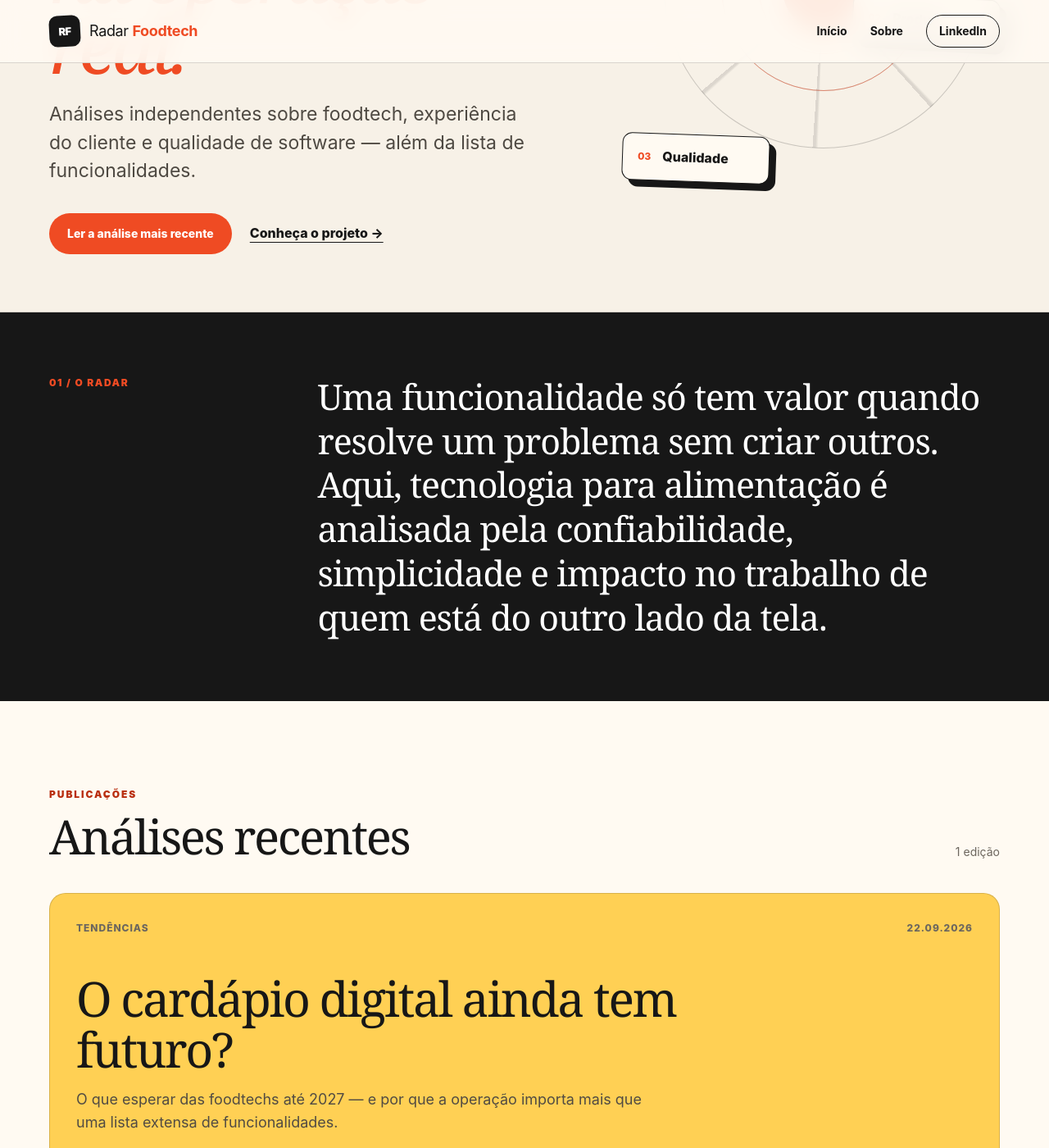
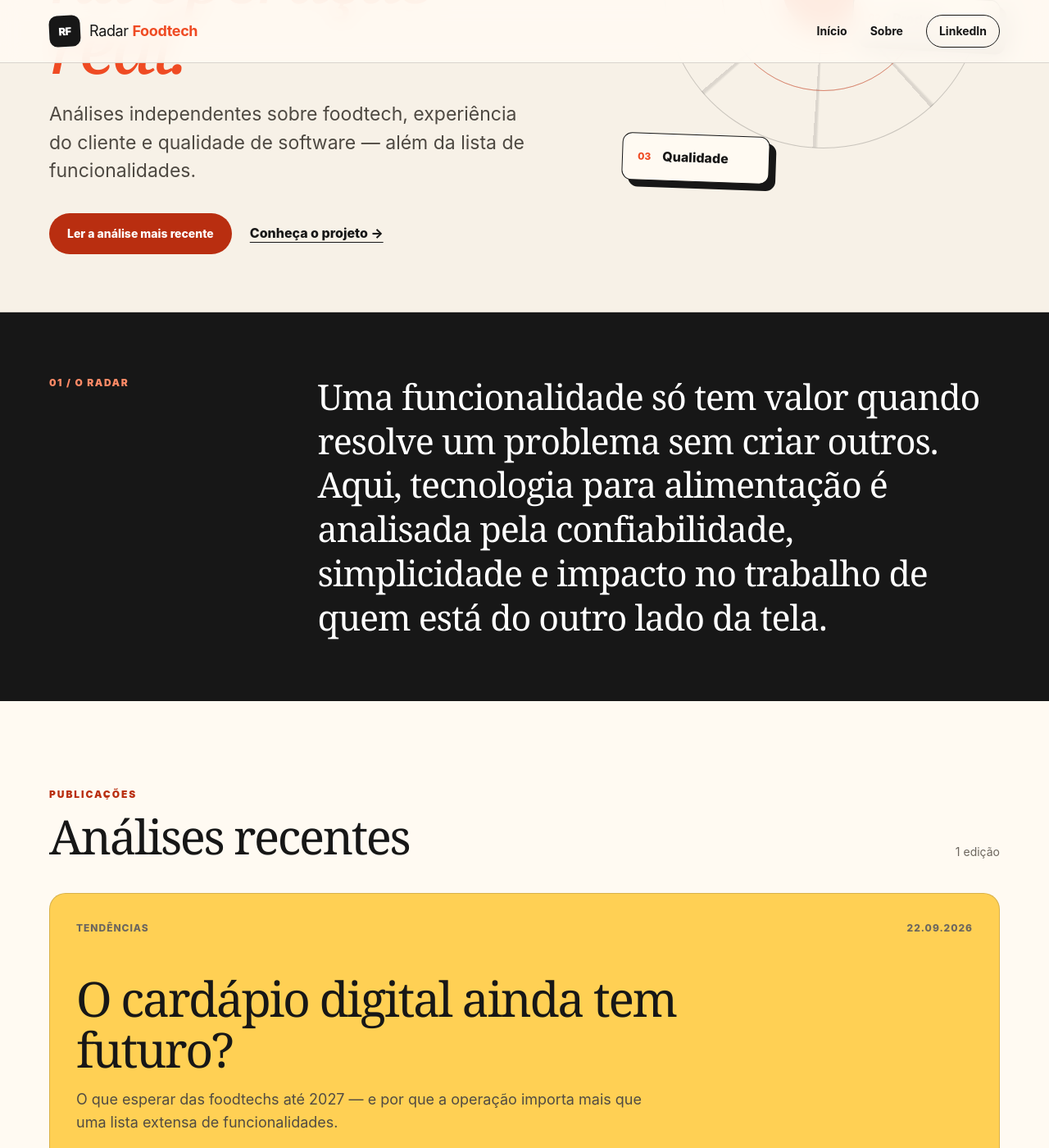
Before and after one commit to inforf/radar-foodtech, a Jekyll site: the page built from index.html, in a window 1280 px wide and 1400 px high, scrolled down 434 px. Shown: the whole window at 82% size. Built offline with Jekyll 4.4.1, drawn with Linux system fonts in a browser that asks for light colours.

Commit message:
Melhora contraste dos botões e foco por teclado

```diff
--- a/assets/css/style.css
+++ b/assets/css/style.css
@@ -22,6 +22,11 @@
   -webkit-font-smoothing: antialiased;
 }
 a { color: inherit; }
+a:focus-visible {
+  outline: 3px solid #2563eb;
+  outline-offset: 4px;
+  border-radius: 4px;
+}
 .container { width: min(calc(100% - 40px), var(--max)); margin-inline: auto; }
 .narrow { max-width: 790px; }
 .skip-link { position: fixed; left: 12px; top: -80px; z-index: 100; background: white; padding: 12px 16px; }
@@ -44,8 +49,9 @@
 .hero h1 em { color: var(--accent); font-weight: 500; }
 .hero-copy > p { max-width: 620px; margin: 0; color: #4e4942; font-size: clamp(18px, 2vw, 23px); line-height: 1.5; }
 .hero-actions, .inline-actions { margin-top: 34px; display: flex; align-items: center; flex-wrap: wrap; gap: 22px; }
-.button { display: inline-flex; align-items: center; justify-content: center; min-height: 50px; padding: 0 22px; border-radius: 999px; background: var(--accent); color: white; text-decoration: none; font-weight: 800; font-size: 14px; transition: transform .2s, background .2s; }
-.button:hover { transform: translateY(-2px); background: var(--accent-dark); }
+.button { display: inline-flex; align-items: center; justify-content: center; min-height: 50px; padding: 0 22px; border-radius: 999px; background: var(--accent-dark); color: white; text-decoration: none; font-weight: 800; font-size: 14px; transition: transform .2s, background .2s; }
+.button:hover { transform: translateY(-2px); background: #8f2108; }
+.button:focus-visible { outline-color: #2563eb; outline-offset: 4px; }
 .text-link { color: var(--ink); font-weight: 800; text-decoration-thickness: 1px; text-underline-offset: 5px; }
 
 .hero-visual { position: relative; min-height: 470px; }
@@ -64,6 +70,7 @@
 .manifesto-grid { display: grid; grid-template-columns: 1fr 3fr; gap: 50px; padding-block: 76px; }
 .section-number { font-size: 12px; font-weight: 900; letter-spacing: .13em; text-transform: uppercase; color: var(--accent); }
 .manifesto p { max-width: 850px; margin: 0; font-family: Georgia, serif; font-size: clamp(25px, 3.4vw, 43px); line-height: 1.25; letter-spacing: -.025em; }
+.manifesto .section-number { color: #ff8a66; }
 
 .latest-section { padding: 100px 0 110px; }
 .section-heading { display: flex; align-items: end; justify-content: space-between; gap: 20px; margin-bottom: 38px; }
@@ -111,6 +118,12 @@
 .prose p, .prose li { color: #38342f; }
 .prose strong { color: var(--ink); }
 .prose a { color: var(--accent-dark); text-underline-offset: 3px; }
+.prose .button,
+.prose .button:hover,
+.prose .button:visited {
+  color: white;
+  text-decoration: none;
+}
 .prose li { margin-bottom: 8px; }
 .prose hr { margin: 60px 0; border: 0; border-top: 1px solid var(--line); }
 .prose blockquote { margin: 40px 0; padding: 5px 0 5px 25px; border-left: 5px solid var(--accent); font-size: 26px; line-height: 1.45; }
```
